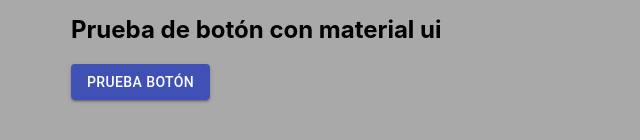
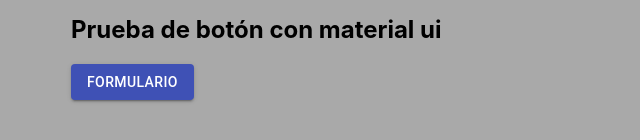
Before and after one commit to RogelioGF/primeros_pasos, a React (Create React App) app: page / in a window 1280 px wide. Shown: the part 364-504 px from the top of the page, without its empty margins (319-959 px from the left). Built offline with nearby package versions, Linux system fonts and the light colour scheme.

Commit message:
cambio class por function y boton con onclick

```diff
--- a/package.json
+++ b/package.json
@@ -7,10 +7,12 @@
     "@testing-library/jest-dom": "^5.11.10",
     "@testing-library/react": "^11.2.6",
     "@testing-library/user-event": "^12.8.3",
+    "formik": "^2.2.6",
     "react": "^17.0.2",
     "react-dom": "^17.0.2",
     "react-scripts": "4.0.3",
-    "web-vitals": "^1.1.1"
+    "web-vitals": "^1.1.1",
+    "yup": "^0.32.9"
   },
   "scripts": {
     "start": "react-scripts start",
--- a/src/component/Button.js
+++ b/src/component/Button.js
@@ -3,8 +3,8 @@ import {Button} from "@material-ui/core";
 
 function Boton() {
     return (
-        <Button variant="contained" color="primary">
-            Prueba botón
+        <Button variant="contained" color="primary" onClick={("https://github.com/")}>
+            Formulario
         </Button>
     )
 }
--- a/src/component/Hola.js
+++ b/src/component/Hola.js
@@ -1,9 +1,8 @@
-import React, {Component} from 'react';
+//import React, {Component} from 'react';
+import React from 'react';
 
-class Hola extends Component {
-    render() {
-        return (<h1>{this.props.nombre}</h1>);
-    }
+function Hola(props) {
+    return (<h1>{props.nombre}</h1>);
 }
 
 export default Hola;
```
Also changed, not shown: 1 other file (tests, documents, lock files or other folders).
